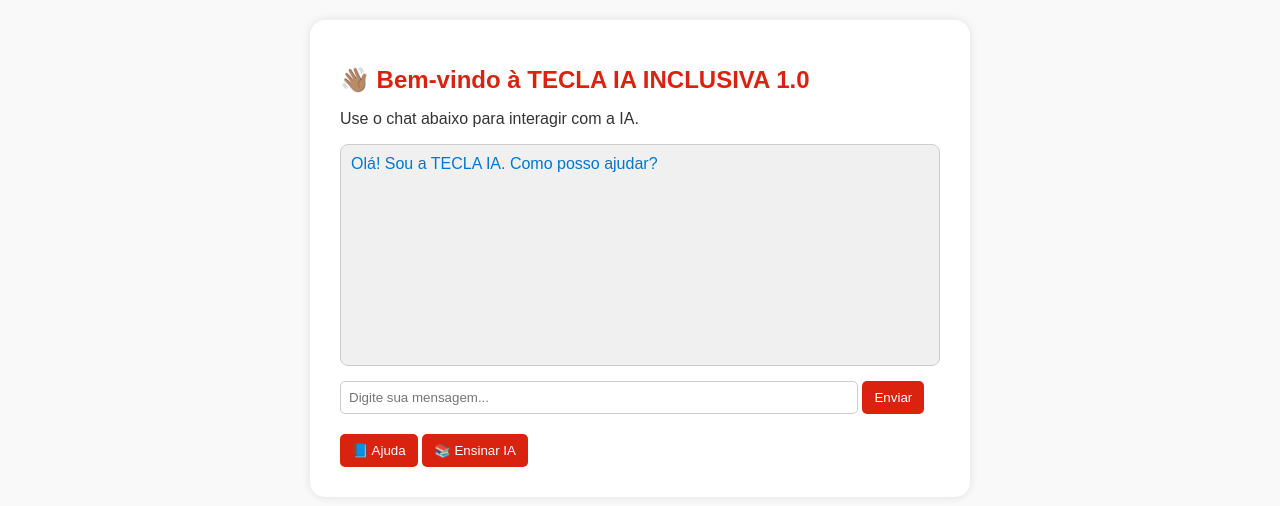
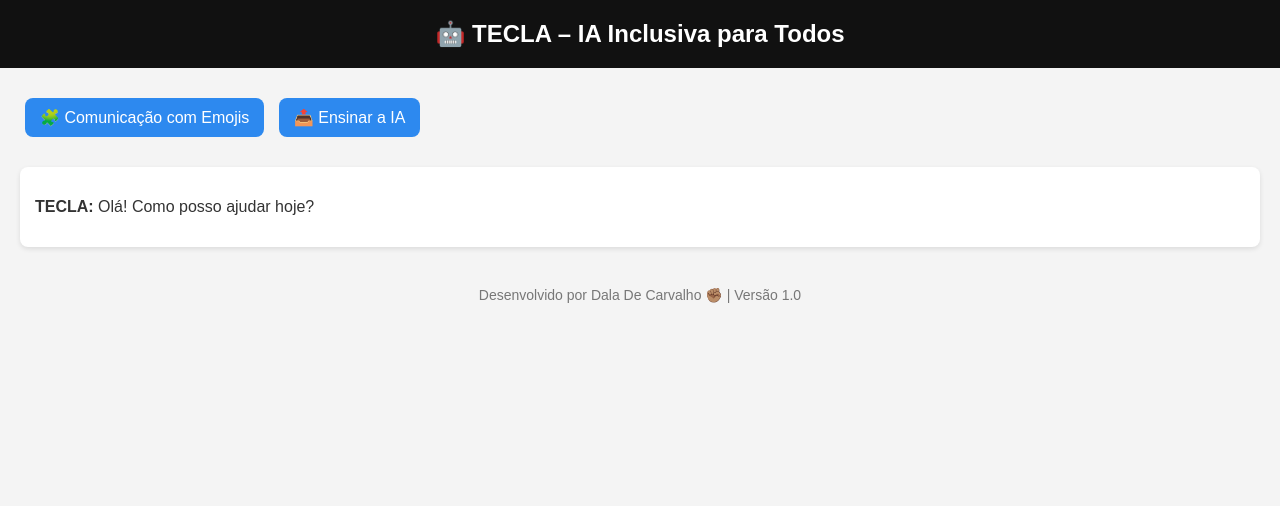
Before and after one commit to Dala35/TECLA-IA-ADAPTATIVA-, a plain HTML site: page index.html in a window 1280 px wide. Drawn offline with Linux system fonts and the light colour scheme.

Commit message:
Update index.html

```diff
--- a/index.html
+++ b/index.html
@@ -3,161 +3,143 @@
 <head>
   <meta charset="UTF-8" />
   <meta name="viewport" content="width=device-width, initial-scale=1.0"/>
-  <title>TECLA IA INCLUSIVA 1.0</title>
+  <title>TECLA - IA Inclusiva</title>
   <style>
     body {
       font-family: Arial, sans-serif;
-      background-color: #f9f9f9;
+      background: #f4f4f4;
       margin: 0;
-      padding: 20px;
+      padding: 0;
       color: #333;
     }
 
-    .container {
-      max-width: 600px;
-      margin: auto;
-      background: white;
-      padding: 30px;
-      border-radius: 15px;
-      box-shadow: 0 0 10px rgba(0,0,0,0.1);
+    header {
+      background: #111;
+      color: white;
+      padding: 20px;
+      text-align: center;
     }
 
     h1 {
+      margin: 0;
       font-size: 24px;
-      color: #d9230f;
+    }
+
+    .container {
+      padding: 20px;
+    }
+
+    .button {
+      display: inline-block;
+      padding: 10px 15px;
+      margin: 10px 5px;
+      font-size: 16px;
+      border: none;
+      border-radius: 8px;
+      cursor: pointer;
+      background-color: #2d89ef;
+      color: white;
+      transition: background 0.3s;
+    }
+
+    .button:hover {
+      background-color: #1b5fbf;
     }
 
     .chat-box {
-      border: 1px solid #ccc;
-      padding: 10px;
-      height: 200px;
-      overflow-y: scroll;
-      margin-bottom: 10px;
-      background: #f0f0f0;
+      margin-top: 20px;
+      padding: 15px;
       border-radius: 8px;
+      background-color: white;
+      box-shadow: 0 2px 5px rgba(0,0,0,0.1);
     }
 
-    .message {
-      margin-bottom: 8px;
-    }
-
-    .bot {
-      color: #0077cc;
-    }
-
-    input[type="text"] {
-      width: calc(100% - 100px);
-      padding: 8px;
-      border-radius: 5px;
-      border: 1px solid #ccc;
-    }
-
-    button {
-      padding: 9px 12px;
-      background-color: #d9230f;
-      color: white;
-      border: none;
-      border-radius: 5px;
-      cursor: pointer;
-      margin-top: 5px;
-    }
-
-    button:hover {
-      background-color: #a31c0c;
-    }
-
-    .buttons-area {
+    .emoji-panel {
+      display: none;
+      flex-wrap: wrap;
       margin-top: 15px;
     }
 
-    .help-box, .trainer-box {
-      background: #f1f1f1;
+    .emoji {
+      font-size: 28px;
+      margin: 5px;
+      cursor: pointer;
+    }
+
+    .upload-form {
+      margin-top: 15px;
+    }
+
+    input, textarea {
+      width: 100%;
       padding: 10px;
-      border-left: 5px solid #d9230f;
-      margin-top: 10px;
-      border-radius: 5px;
+      margin-top: 8px;
+      border: 1px solid #ccc;
+      border-radius: 6px;
     }
+
+    footer {
+      text-align: center;
+      padding: 20px;
+      font-size: 14px;
+      color: #777;
+    }
+
   </style>
 </head>
 <body>
-  <div class="container">
-    <h1>👋🏽 Bem-vindo à TECLA IA INCLUSIVA 1.0</h1>
-    <p>Use o chat abaixo para interagir com a IA.</p>
 
-    <div class="chat-box" id="chatBox">
-      <div class="message bot">Olá! Sou a TECLA IA. Como posso ajudar?</div>
-    </div>
+<header>
+  <h1>🤖 TECLA – IA Inclusiva para Todos</h1>
+</header>
 
-    <input type="text" id="userInput" placeholder="Digite sua mensagem..." />
-    <button onclick="sendMessage()">Enviar</button>
+<div class="container">
 
-    <div class="buttons-area">
-      <button onclick="toggleHelp()">📘 Ajuda</button>
-      <button onclick="openTrainer()">📚 Ensinar IA</button>
-    </div>
+  <button class="button" onclick="toggleEmojis()">🧩 Comunicação com Emojis</button>
+  <button class="button" onclick="toggleUpload()">📤 Ensinar a IA</button>
 
-    <div class="help-box" id="helpBox" style="display:none;">
-      <p><strong>Dicas de Uso:</strong></p>
-      <ul>
-        <li>Faça perguntas sobre cultura, arte, educação e mais.</li>
-        <li>Fale como se estivesse conversando com um professor.</li>
-        <li>Você também pode ensinar a IA usando arquivos!</li>
-      </ul>
-    </div>
-
-    <div class="trainer-box" id="trainerBox" style="display:none;">
-      <p><strong>Enviar arquivos para ensinar a IA:</strong></p>
-      <input type="file" id="fileInput" multiple />
-      <button onclick="trainIA()">Enviar Arquivos</button>
-      <p id="uploadStatus"></p>
-    </div>
+  <div id="emojiPanel" class="emoji-panel">
+    <span class="emoji">😊</span>
+    <span class="emoji">🍽️</span>
+    <span class="emoji">🚽</span>
+    <span class="emoji">🏃</span>
+    <span class="emoji">😢</span>
+    <span class="emoji">🛏️</span>
+    <span class="emoji">📖</span>
+    <span class="emoji">🎵</span>
+    <span class="emoji">⚽</span>
+    <span class="emoji">❤️</span>
   </div>
 
-  <script>
-    function sendMessage() {
-      const input = document.getElementById('userInput');
-      const chatBox = document.getElementById('chatBox');
+  <div id="uploadForm" class="upload-form" style="display:none;">
+    <h3>Enviar Conteúdo para Ensinar a IA</h3>
+    <p>Podes carregar arquivos ou escrever algo que queres ensinar à IA.</p>
+    <input type="file" accept="image/*,video/*,.txt,.pdf" multiple />
+    <textarea rows="4" placeholder="Escreve aqui o conteúdo..."></textarea>
+    <button class="button">📩 Enviar</button>
+  </div>
 
-      const userMsg = document.createElement('div');
-      userMsg.className = 'message';
-      userMsg.textContent = "Você: " + input.value;
-      chatBox.appendChild(userMsg);
+  <div class="chat-box">
+    <p><strong>TECLA:</strong> Olá! Como posso ajudar hoje?</p>
+  </div>
 
-      const botMsg = document.createElement('div');
-      botMsg.className = 'message bot';
-      botMsg.textContent = "TECLA IA: Obrigado pela sua mensagem!";
-      chatBox.appendChild(botMsg);
+</div>
 
-      input.value = '';
-      chatBox.scrollTop = chatBox.scrollHeight;
-    }
+<footer>
+  Desenvolvido por Dala De Carvalho ✊🏽 | Versão 1.0
+</footer>
 
-    function toggleHelp() {
-      const helpBox = document.getElementById('helpBox');
-      helpBox.style.display = helpBox.style.display === 'none' ? 'block' : 'none';
-    }
+<script>
+  function toggleEmojis() {
+    const panel = document.getElementById("emojiPanel");
+    panel.style.display = panel.style.display === "flex" ? "none" : "flex";
+  }
 
-    function openTrainer() {
-      const trainerBox = document.getElementById('trainerBox');
-      trainerBox.style.display = trainerBox.style.display === 'none' ? 'block' : 'none';
-    }
+  function toggleUpload() {
+    const form = document.getElementById("uploadForm");
+    form.style.display = form.style.display === "none" ? "block" : "none";
+  }
+</script>
 
-    function trainIA() {
-      const input = document.getElementById('fileInput');
-      const status = document.getElementById('uploadStatus');
-
-      if (input.files.length === 0) {
-        status.textContent = "Nenhum arquivo selecionado.";
-        return;
-      }
-
-      let fileNames = [];
-      for (let i = 0; i < input.files.length; i++) {
-        fileNames.push(input.files[i].name);
-      }
-
-      status.textContent = "Arquivos enviados com sucesso: " + fileNames.join(", ");
-    }
-  </script>
 </body>
 </html>
```
